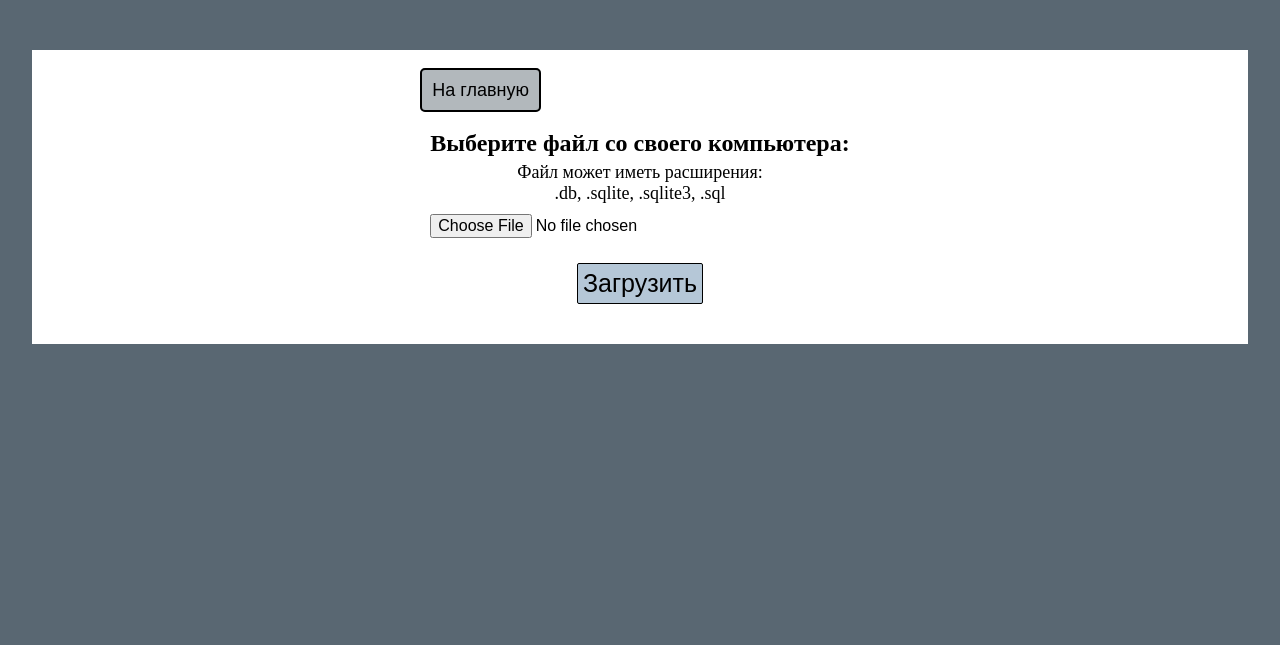
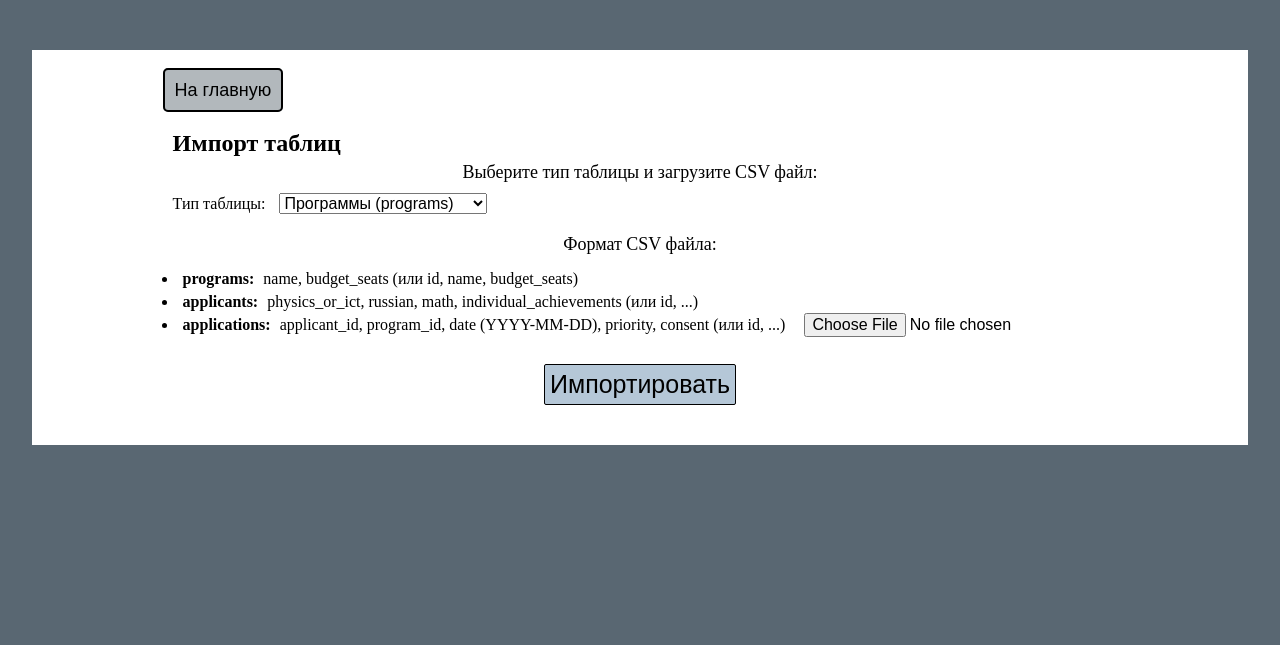
Before and after one commit to predprof-bepis/praktika, a Flask app: page /upload-db in a window 1280 px wide. Shown: the part 119-764 px from the top of the page. Run offline with Flask 3, Linux system fonts and the light colour scheme.

Commit message:
суммари

```diff
--- a/pdfgenerator/__init__.py
+++ b/pdfgenerator/__init__.py
@@ -13,7 +13,6 @@ from reportlab.pdfbase.ttfonts import TTFont
 from datetime import datetime
 from pathlib import Path
 
-# Регистрация шрифта с кириллицей (чтобы не было чёрных квадратов)
 def _register_cyrillic_font():
     font_name = "CyrillicFont"
     for path in [
--- a/web/routes.py
+++ b/web/routes.py
@@ -1,6 +1,9 @@
-from flask import render_template, request, send_file
+from flask import render_template, request, send_file, flash
 import logic
 import pdfgenerator
+import os
+from werkzeug.utils import secure_filename
+from dbtools.import_db import Importer, Mode, Table
 
 
 def add_routes(app):
@@ -53,4 +56,65 @@ def add_routes(app):
 
     @app.route('/upload-db', methods=['GET', 'POST'])
     def uploadDbPage():
+        if request.method == 'POST':
+            if 'csv_file' not in request.files:
+                return render_template('upload-db.html',
+                                    message='Файл не выбран',
+                                    success=False)
+
+            file = request.files['csv_file']
+            table_type = request.form.get('table_type')
+
+            if file.filename == '':
+                return render_template('upload-db.html',
+                                    message='Файл не выбран',
+                                    success=False)
+
+            if not file.filename.endswith('.csv'):
+                return render_template('upload-db.html',
+                                    message='Поддерживаются только CSV файлы',
+                                    success=False)
+
+            upload_folder = os.path.join(os.path.dirname(__file__), 'uploads')
+            os.makedirs(upload_folder, exist_ok=True)
+            filename = secure_filename(file.filename)
+            filepath = os.path.join(upload_folder, filename)
+            file.save(filepath)
+
+            try:
+                table_map = {
+                    'programs': Table.programs,
+                    'applicants': Table.applicants,
+                    'applications': Table.applications
+                }
+
+                if table_type not in table_map:
+                    return render_template('upload-db.html',
+                                        message='Неверный тип таблицы',
+                                        success=False)
+
+                match table_type:
+                    case "programs":
+                        logic.db_manager.db.run("DELETE FROM programs")
+                    case "applicants":
+                        logic.db_manager.db.run("DELETE FROM applicants")
+                    case "applications":
+                        logic.db_manager.db.run("DELETE FROM applications")
+
+
+                importer = Importer(logic.db_manager.db, table_map[table_type], Mode.csv)
+                importer.import_db(filepath)
+
+                os.remove(filepath)
+
+                return render_template('upload-db.html',
+                                    message=f'Данные успешно импортированы в таблицу {table_type}',
+                                    success=True)
+            except Exception as e:
+                if os.path.exists(filepath):
+                    os.remove(filepath)
+                return render_template('upload-db.html',
+                                    message=f'Ошибка при импорте: {str(e)}',
+                                    success=False)
+
         return render_template('upload-db.html')
--- a/web/templates/upload-db.html
+++ b/web/templates/upload-db.html
@@ -15,12 +15,30 @@
             <nav>
                 <a href="./">На главную</a>
             </nav>
-            <form class="download">
-                <h2>Выберите файл со своего компьютера:</h2>
-                <p>Файл может иметь расширения:<br>
-                .db, .sqlite, .sqlite3, .sql</p>
-                <input type="file" name="database_input" accept=".db, .sqlite, .sqlite3, .sql" required>
-                <button type="submit">Загрузить</button>
+            <form class="download" method="POST" enctype="multipart/form-data">
+                <h2>Импорт таблиц</h2>
+                <p>Выберите тип таблицы и загрузите CSV файл:</p>
+
+                <label for="table_type">Тип таблицы:</label>
+                <select name="table_type" id="table_type" required>
+                    <option value="programs">Программы (programs)</option>
+                    <option value="applicants">Абитуриенты (applicants)</option>
+                    <option value="applications">Заявления (applications)</option>
+                </select>
+
+                <p style="margin-top: 15px;">Формат CSV файла:</p>
+                <ul style="text-align: left; display: inline-block;">
+                    <li><strong>programs:</strong> name, budget_seats (или id, name, budget_seats)</li>
+                    <li><strong>applicants:</strong> physics_or_ict, russian, math, individual_achievements (или id, ...)</li>
+                    <li><strong>applications:</strong> applicant_id, program_id, date (YYYY-MM-DD), priority, consent (или id, ...)</li>
+                </ul>
+
+                <input type="file" name="csv_file" accept=".csv" required style="margin-top: 15px;">
+                <button type="submit">Импортировать</button>
+
+                {% if message %}
+                <p style="margin-top: 15px; color: {% if success %}green{% else %}red{% endif %};">{{ message }}</p>
+                {% endif %}
             </form>
         </div>
     </main>
```
Also changed, not shown: dbtools/import_db.py (+7 -7 lines).
